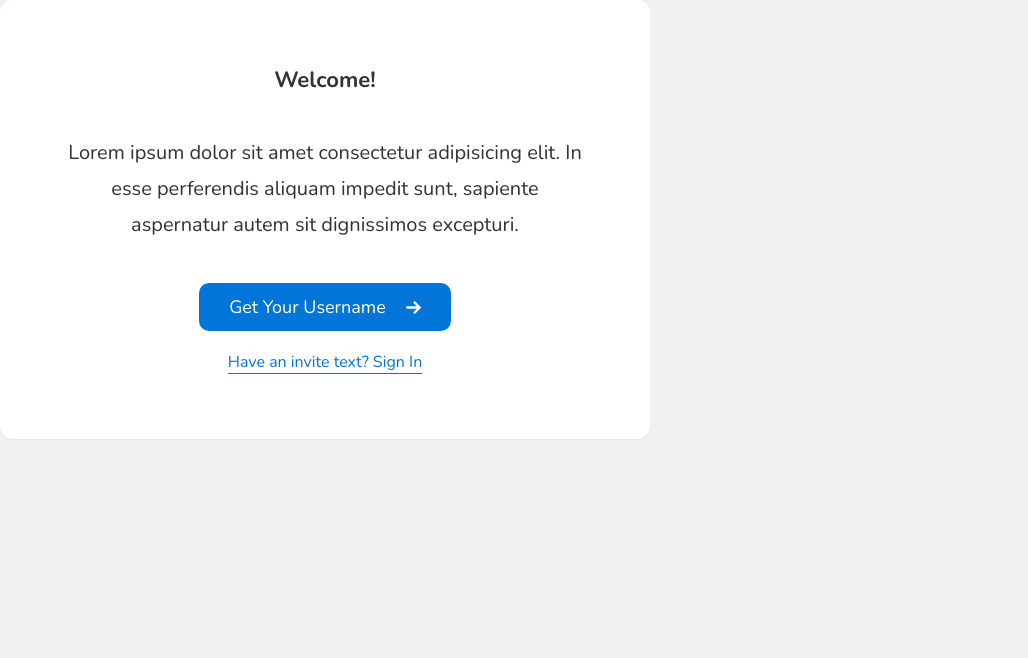
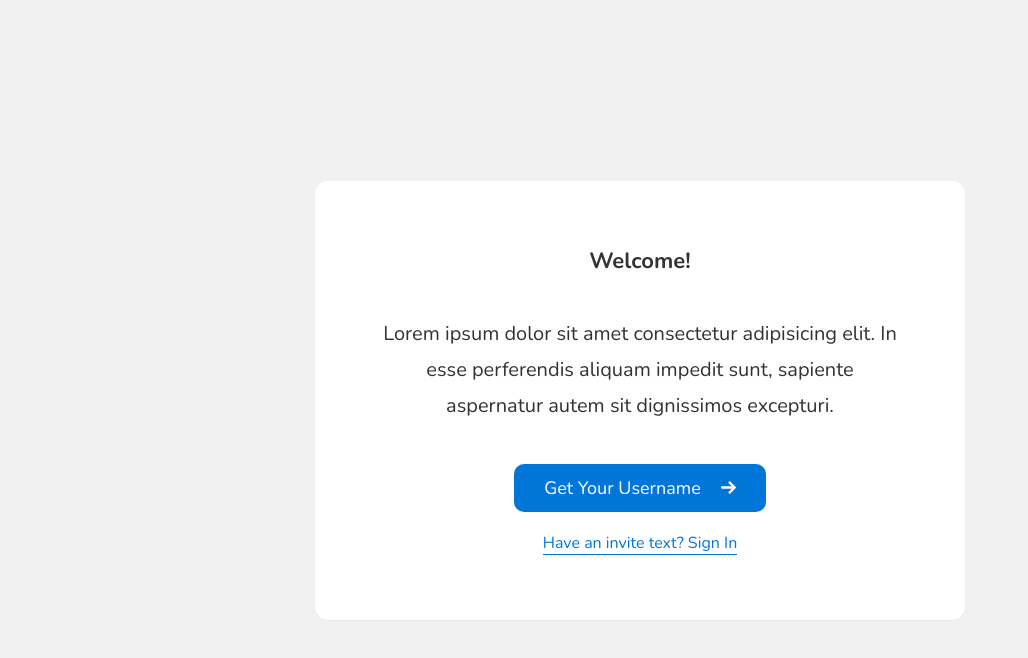
Before and after one commit to andreysemichev/messenger-next.js, a Next.js app: page / in a window 1280 px wide. Shown: the top 658 px of the page, without its empty margins (0-1028 px from the left). Built offline with nearby package versions, Linux system fonts and the light colour scheme.

Commit message:
Update wrapper component

```diff
--- a/components/Wrapper/index.jsx
+++ b/components/Wrapper/index.jsx
@@ -4,7 +4,9 @@ import styles from "./styles.module.scss";
 function Wrapper({ children, className }) {
     return (<>
         <div className={cn(className, styles.wrapper)}>
-            {children}
+            <div className={cn(className, styles.wrapperInner)}>
+                {children}
+            </div>
         </div>
     </>);
 }
--- a/components/Wrapper/styles.module.scss
+++ b/components/Wrapper/styles.module.scss
@@ -1,6 +1,14 @@
 @import "styles/variables";
 
 .wrapper {
+    height: 100vh;
+    width: 100%;
+    display: flex;
+    align-items: center;
+    justify-content: center;
+}
+
+.wrapperInner {
     width: 100%;
     max-width: 650px;
     min-height: 200px;
```
